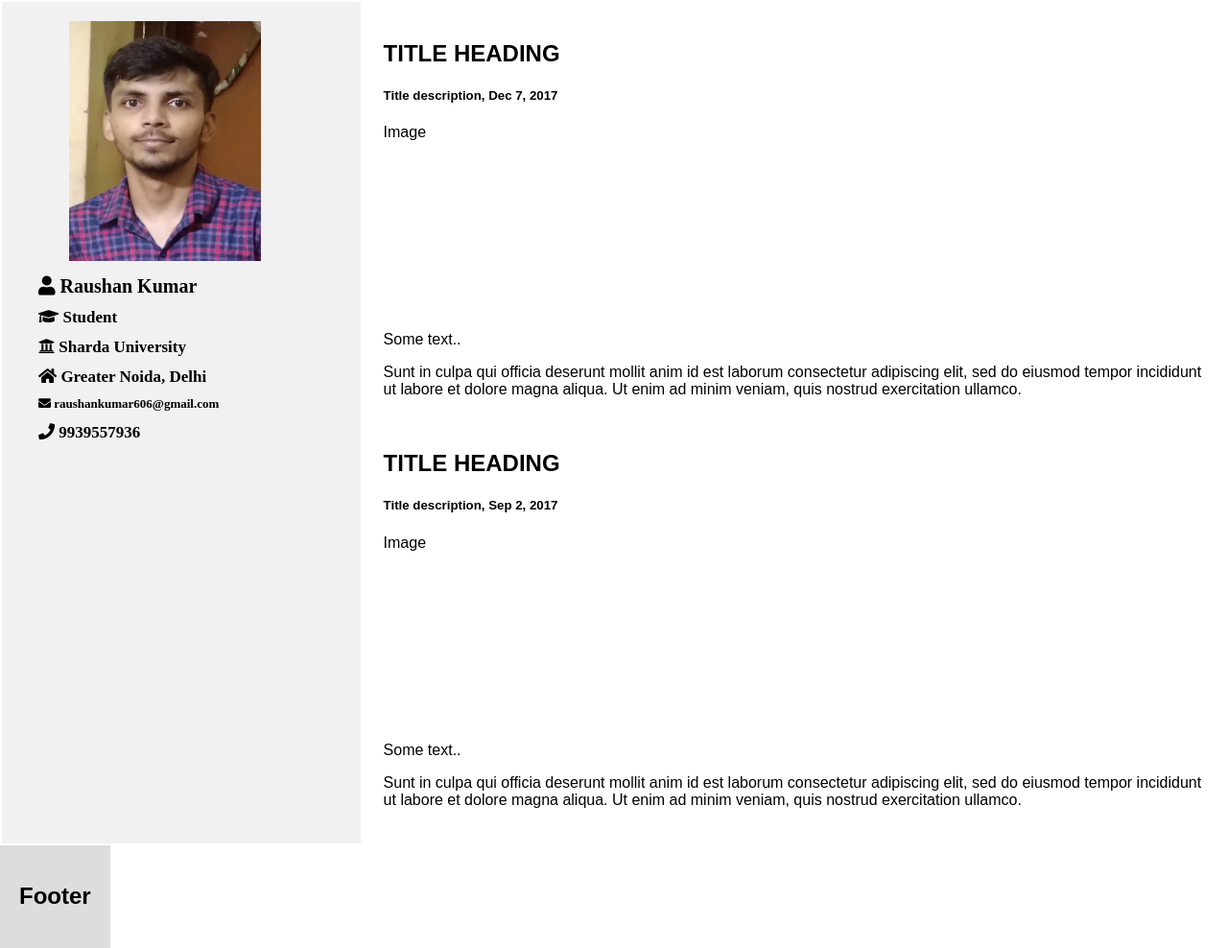
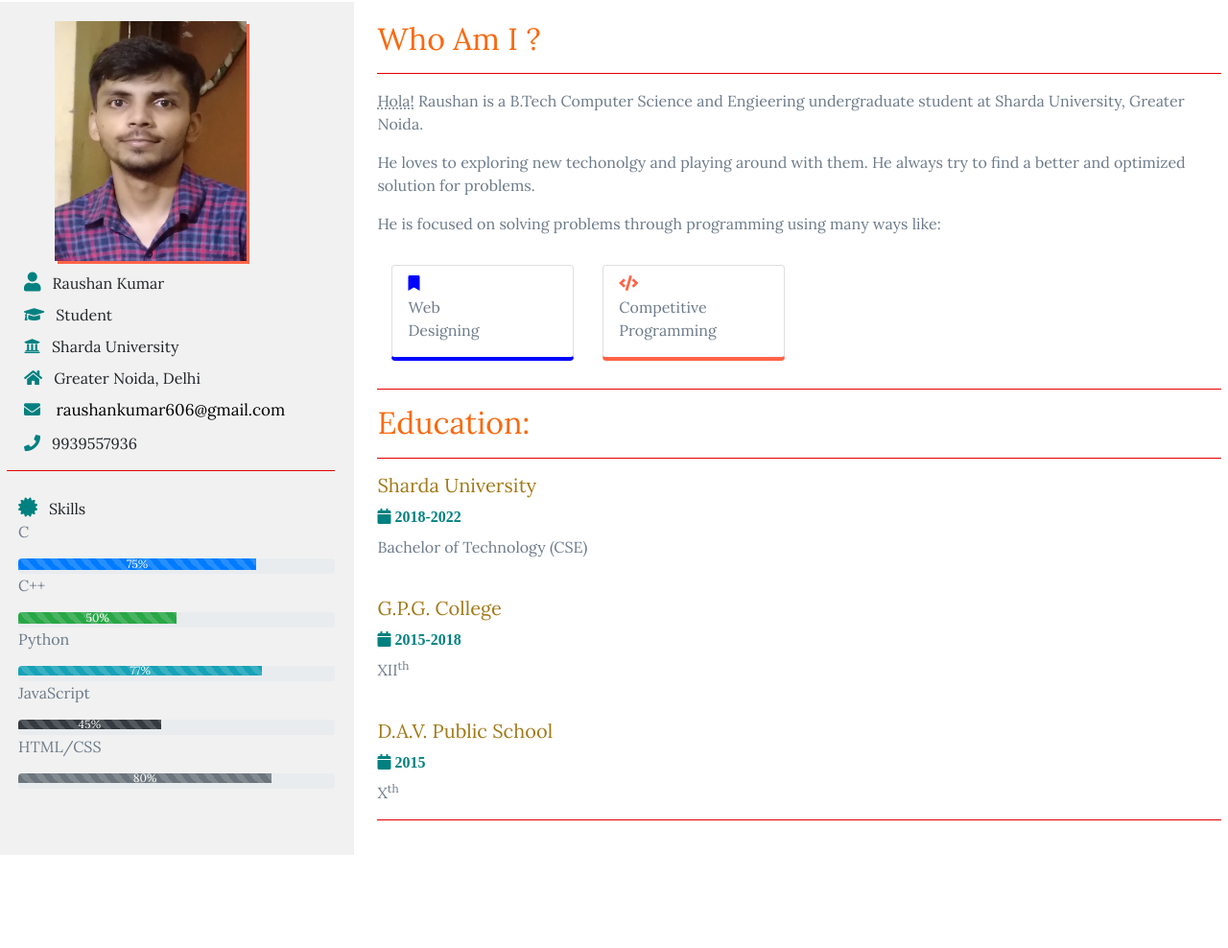
Before and after one commit to raushan606/portfolio-template2, a plain HTML site: page index.html in a window 1280 px wide. Shown: the whole page at 96% size. After the commit the page ends 893 px from the top, so only its background shows below. Drawn offline with nearby package versions, Linux system fonts and the light colour scheme.

Commit message:
updateed

```diff
--- a/index.html
+++ b/index.html
@@ -1,11 +1,28 @@
 <!DOCTYPE html>
 <html>
 <head>
-<title>Page Title</title>
+<title>Raushan Kumar</title>
 <meta charset="UTF-8">
 <meta name="viewport" content="width=device-width, initial-scale=1">
 <link rel="stylesheet" href="style.css">
     <link rel='stylesheet' href='https://use.fontawesome.com/releases/v5.7.0/css/all.css' integrity='sha384-lZN37f5QGtY3VHgisS14W3ExzMWZxybE1SJSEsQp9S+oqd12jhcu+A56Ebc1zFSJ' crossorigin='anonymous'>
+
+    <link href="https://fonts.googleapis.com/css?family=Lora" rel="stylesheet">
+
+    <link href="https://fonts.googleapis.com/css?family=Libre+Franklin" rel="stylesheet">
+
+
+    <!-- Latest compiled and minified CSS -->
+<link rel="stylesheet" href="https://maxcdn.bootstrapcdn.com/bootstrap/4.3.1/css/bootstrap.min.css">
+
+<!-- jQuery library -->
+<script src="https://ajax.googleapis.com/ajax/libs/jquery/3.3.1/jquery.min.js"></script>
+
+<!-- Popper JS -->
+<script src="https://cdnjs.cloudflare.com/ajax/libs/popper.js/1.14.7/umd/popper.min.js"></script>
+
+<!-- Latest compiled JavaScript -->
+<script src="https://maxcdn.bootstrapcdn.com/bootstrap/4.3.1/js/bootstrap.min.js"></script>
 </head>
 <body>
 
@@ -17,41 +34,106 @@
   <div class="side">
 
 <img src="3.jpg">
+      <div>
+          <i class="fa fa-user" style='font-size:20px;'> </i>Raushan Kumar</div>
+      <div>
+      <i class='fas fa-graduation-cap' style='font-size:17px;'> </i>Student
+      </div>
+      <div>
+          <i class="fa fa-university" style='font-size:17px;'></i>Sharda University</div>
 
-    <i class="fa fa-user" style='font-size:20px'> Raushan Kumar</i>
+      <div>
+      <i class="fa fa-home" style='font-size:17px;'> </i>Greater Noida, Delhi</div>
+      <div>
+<i class="fa fa-envelope" style='font-size:17px;'> </i><a  class="mail" href="mailto:raushankumar606@gmail.com"> raushankumar606@gmail.com</a></div>
+      <div>
+          <i class="fa fa-phone" style='font-size:17px;'> </i>9939557936</div>
+      <hr>
+      <div class="skills">
+          <div>
+              <i class="fa fa-certificate" style="font-size: 20px; padding-left: 0px;"></i>Skills</div>
+
+      <p>C</p>
+      <div class="progress">
+    <div class="progress-bar progress-bar-striped progress-bar-animated" style="width:75%;height:12px">75%</div>
+  </div>
+      <p>C++</p>
+      <div class="progress">
+    <div class="progress-bar progress-bar-striped progress-bar-animated bg-success" style="width:50%;height:12px">50%</div>
+  </div>
+      <p>Python</p>
+      <div class="progress">
+    <div class="progress-bar progress-bar-striped progress-bar-animated bg-info" style="width:77%;height:10px">77%</div>
+  </div>
+      <p>JavaScript</p>
+      <div class="progress">
+    <div class="progress-bar progress-bar-striped progress-bar-animated bg-dark" style="width:45%;height:10px">45%</div>
+  </div>
+      <p>HTML/CSS</p>
+      <div class="progress">
+    <div class="progress-bar progress-bar-striped progress-bar-animated bg-secondary" style="width:80%;height:10px">80%</div>
+  </div>
+      </div>
+
+  </div>
+  <div class="main">
+    <div>
+      <h2>Who Am I ?</h2>
+        <hr>
+        <p><abbr title="Hello in Spanish">Hola!</abbr> Raushan is a B.Tech Computer Science and Engieering undergraduate student at Sharda University, Greater Noida.</p>
+        <p>He loves to exploring new techonolgy and playing around with them. He always try to find a better and optimized solution for problems.</p>
+        <p>He is focused on solving problems through programming using many ways like:</p>
+
+<div class="card-grid">
+  <div class="card-wrap">
+    <div class="card" style="border-bottom: 2px solid blue;">
+
+      <div>
+        <i class="fa fa-bookmark" style="padding: 10px 0 5px 0; color: blue;"></i>
+          <p> Web<br> Designing</p>
+      </div>
+    </div>
+  </div>
+  <div class="card-wrap">
+    <div class="card" style="box-shadow: 0px 2px tomato; border-bottom: 2px solid tomato;">
+
+      <div>
+        <i class="fa fa-code" style="padding: 10px 0 5px 0; color: tomato;"></i>
+          <p> Competitive Programming</p>
+      </div>
+    </div>
+  </div>
+
+
+      </div>
+
+      <hr>
+
+      <div>
+    <h2>Education:</h2>
+          <hr>
+    <h5>Sharda University</h5>
+          <i class="fa fa-calendar" aria-hidden="true"> 2018-2022</i>
+          <br>
+    <p>Bachelor of Technology (CSE)</p>
+
       <br>
-      <i class='fas fa-graduation-cap' style='font-size:17px'> Student</i>
+          <h5>G.P.G. College</h5>
+          <i class="fa fa-calendar" aria-hidden="true"> 2015-2018</i>
+          <br>
+    <p>XII<sup>th</sup></p>
+
       <br>
-       <i class="fa fa-university" style='font-size:17px'> Sharda University</i><br>
-      <i class="fa fa-home" style='font-size: 17px'> Greater Noida, Delhi</i><br>
-<i class="fa fa-envelope" style='font-size: 13px;'> <a href="mailto:raushankumar606@gmail.com"> raushankumar606@gmail.com</a></i><br>
-      <i class="fa fa-phone" style="font-size: 17px;"> 9939557936</i>
+          <h5>D.A.V. Public School</h5>
+          <i class="fa fa-calendar" aria-hidden="true"> 2015</i>
+          <br>
+    <p>X<sup>th</sup></p>
+          <hr>
 
 
 
-  </div>
-  <div class="main">
-      <div>
-    <h2>TITLE HEADING</h2>
-    <h5>Title description, Dec 7, 2017</h5>
-    <div class="fakeimg" style="height:200px;">Image</div>
-    <p>Some text..</p>
-    <p>Sunt in culpa qui officia deserunt mollit anim id est laborum consectetur adipiscing elit, sed do eiusmod tempor incididunt ut labore et dolore magna aliqua. Ut enim ad minim veniam, quis nostrud exercitation ullamco.</p>
-      <br>
       </div>
-      <div>
-    <h2>TITLE HEADING</h2>
-    <h5>Title description, Sep 2, 2017</h5>
-    <div class="fakeimg" style="height:200px;">Image</div>
-    <p>Some text..</p>
-    <p>Sunt in culpa qui officia deserunt mollit anim id est laborum consectetur adipiscing elit, sed do eiusmod tempor incididunt ut labore et dolore magna aliqua. Ut enim ad minim veniam, quis nostrud exercitation ullamco.</p>
-  </div>
-</div>
-
-<!-- Footer -->
-<div class="footer">
-  <h2>Footer</h2>
-</div>
-
+    </div></div>
+    </div>
 </body>
 </html>
--- a/style.css
+++ b/style.css
@@ -1,13 +1,20 @@
-* {
-  box-sizing: border-box;
-}
+@import url('https://fonts.googleapis.com/css?family=Raleway');
 
 body {
-  font-family: Arial;
+  font-family: 'Raleway', sans-serif;
   margin: 0;
-}
 
 
+}
+h2{
+    color: #F9690E;
+}
+p{
+    color: #6C7A89;
+}
+h5{
+color: #A17917;
+}
 
 
 /* Column container */
@@ -23,8 +30,9 @@ body {
   background-color: #f1f1f1;
   padding: 20px;
     margin: 2px;
+        font-family: 'Lora', serif;
+}
 
-}
 
 /* Main column */
 .main {
@@ -32,6 +40,7 @@ body {
   background-color: white;
   padding: 20px;
      margin: 2px;
+    font-family: 'Lora', serif;
 }
 
 
@@ -40,25 +49,80 @@ img {
     height: 250px;
  position: relative;
     left: 50px;
+   box-shadow: 3px 3px tomato;
 }
 .fa, .fas{
     padding-top: 12px;
     padding-left: 18px;
 }
-a{
+.mail{
     text-decoration: none;
     color: black;
+    font-size: 17px;
 }
-a:hover{
+.mail:hover{
     color: red;
 }
+.skills{
+    padding-left: 12px;
+}
+.fa-calendar{
+    padding: 0;
+    padding-bottom: 12px;
+}
 
-/* Footer */
-.footer {
-  padding: 20px;
-  text-align: center;
-  background: #ddd;
+*, *:after, *:before {
+  -webkit-box-sizing: border-box;
+  -moz-box-sizing: border-box;
+  box-sizing: border-box;
 }
+
+.card-grid {
+  width:100%;
+}
+.card-grid:after {
+  content: "";
+  display: table;
+  clear: both;
+}
+
+
+
+.card-wrap {
+  float:left;
+  width:100%;
+  padding: 15px;
+}
+@media (min-width: 500px) {
+  .card-wrap {
+    width:50%;
+  }
+}
+@media (min-width: 720px) {
+  .card-wrap {
+    width:25%;
+  }
+}
+
+hr{
+    background-color: red;
+}
+.card {
+  background-color: white;
+ border: 0px;
+ box-shadow: 0px 2px blue;
+  border-bottom: 12px solid blue;
+}
+
+.card > div {
+  padding:0 1em;
+}
+
+i{
+    color: teal;
+    margin-right: 12px;
+}
+
 
 /* Responsive layout - when the screen is less than 700px wide, make the two columns stack on top of each other instead of next to each other */
 @media screen and (max-width: 700px) {
@@ -73,6 +137,7 @@ a:hover{
     .fa, .fas{
         padding-left: 1px;
     }
-
-
+    .mail{
+        font-size: 12px;
+    }
 }
```
